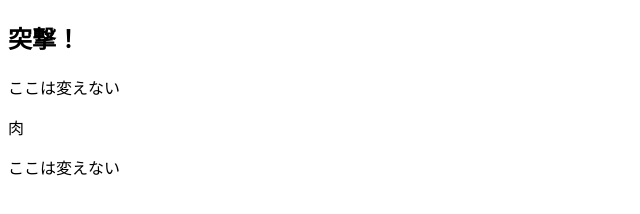
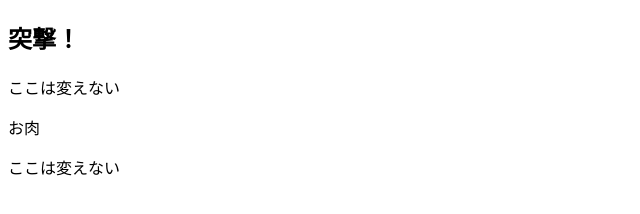
Before and after one commit to ryuga-sato/pushConflict, a plain HTML site: page index.html in a window 1280 px wide. Shown: the full height of the page, 0-640 px from the left. Drawn offline with Linux system fonts and the light colour scheme.

Commit message:
[modify]index.html

```diff
--- a/index.html
+++ b/index.html
@@ -6,7 +6,7 @@
 <body>
 <h2> 突撃！ </h2>
 <p>ここは変えない</p>
-<p>肉</p>
+<p>お肉</p>
 <p>ここは変えない</p>
 </body>
 </html>
```
